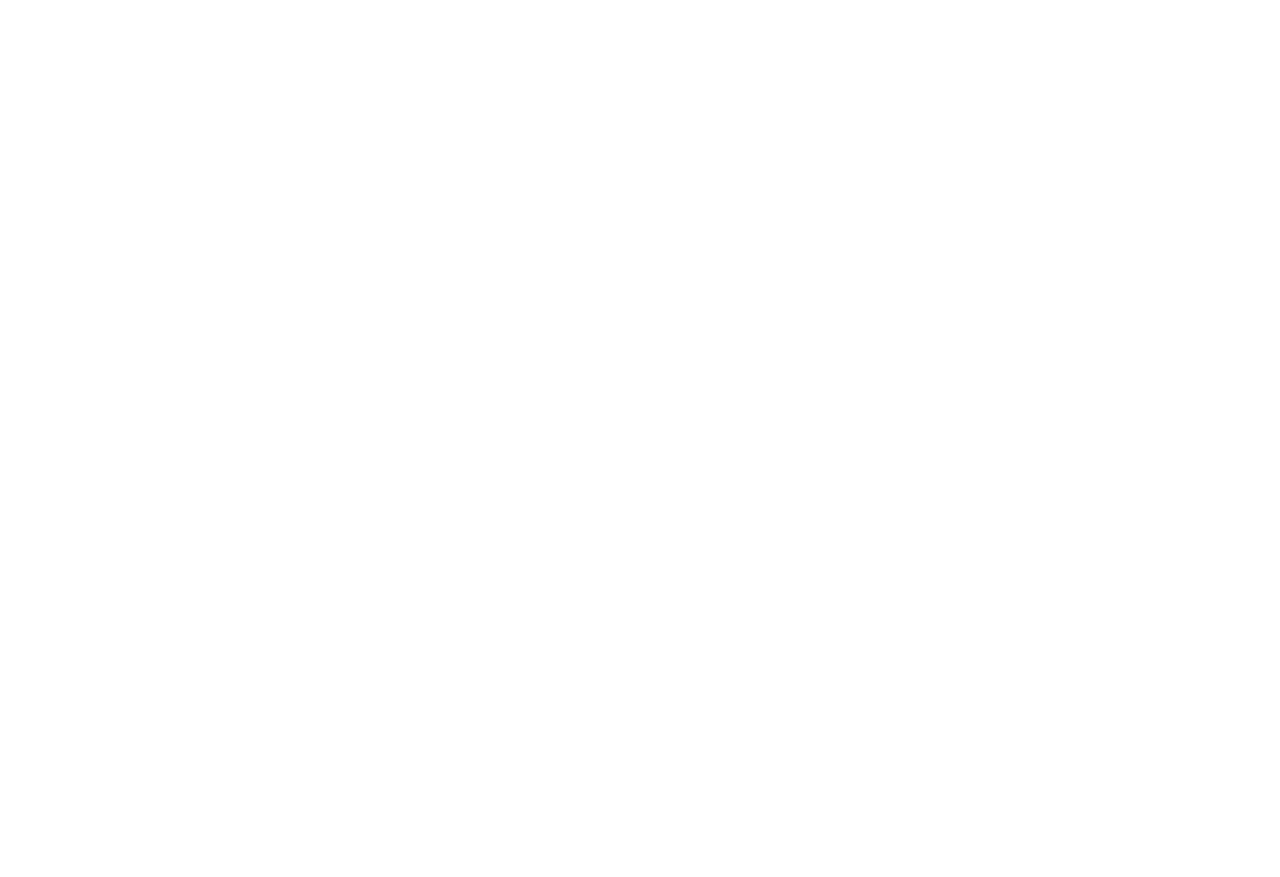
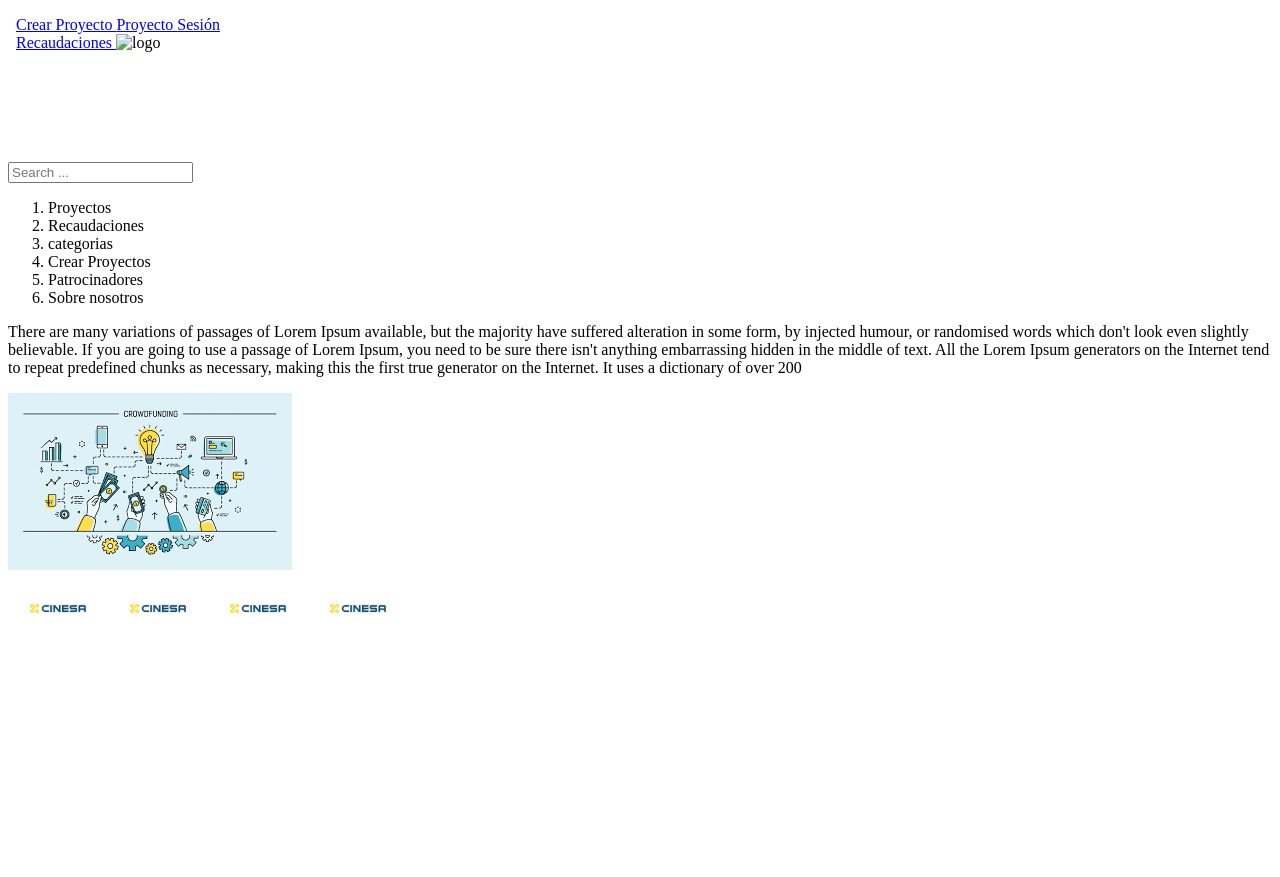
Before and after one commit to joanperezs/DIW-P2, a plain HTML site: page Prototype/src/index.html in a window 1280 px wide. Before the commit the page ends 800 px from the top, so only its background shows below. Drawn offline with Linux system fonts and the light colour scheme.

Commit message:
primeros avaneces

```diff
--- /dev/null
+++ b/Prototype/src/codigo.js
@@ -0,0 +1,42 @@
+/*
+    Función de barra de busqueda
+*/
+function search_web() {
+    let input = document.getElementById('searchbar').value
+    input=input.toLowerCase();
+    let x = document.getElementsByClassName('list');
+
+    for (i = 0; i < x.length; i++) {
+        if (!x[i].innerHTML.toLowerCase().includes(input)) {
+            x[i].style.display="none";
+        }
+        else {
+            x[i].style.display="list-item";
+        }
+    }
+}
+
+/*
+Array/objs para pintar patrocinadores con una función
+*/
+
+var patrocinador =  [{
+        Image : "img/LOGO_CINESA_2.png"
+    },
+    {
+        Image : "img/LOGO_CINESA_2.png"
+    },
+    {
+        Image : "img/LOGO_CINESA_2.png"
+    },
+    {
+        Image : "img/LOGO_CINESA_2.png"
+    }
+    ]
+
+
+
+    for (let i = 0; i < patrocinador.length; i++) {
+      document.getElementById('patrocinadores').innerHTML +=
+        "<div class='patrocinador'>" + '<img src ='+patrocinador[i].Image +'>'+ '</div>'
+    }
--- a/Prototype/src/header.html
+++ b/Prototype/src/header.html
@@ -9,6 +9,18 @@
 <body>
     <header>
 
+            <div class="fixed-header">
+                <div class="container">
+                    <nav>
+                    <a href="#"> Crear Proyecto </a>
+                    <a href="#"> Proyecto </a>
+                    <a href="#"> Sesión </a>
+                    <a href="#"> Recaudaciones </a>
+                    <img src="" alt="logo" >
+                    </nav>
+                </div>
+            </div>
+
     </header>
 </body>
 </html>
--- a/Prototype/src/index.html
+++ b/Prototype/src/index.html
@@ -5,20 +5,40 @@
     <meta http-equiv="X-UA-Compatible" content="IE=edge">
     <meta name="viewport" content="width=device-width, initial-scale=1.0">
     <title>Yisud</title>
+    <script src="codigo.js" defer></script>
+    <link rel="stylesheet" href="style.css">
 </head>
 <body>
-    <header>
-        <div>
-            <div id="botones">
-
-            </div>
-            <div id="logo">
-
-            </div>
-        </div>
+    <!-- Carga del header-->
+    <header id ="cabecera" class="cargarCabecera">
+        <iframe src="header.html" frameborder="0"></iframe>
     </header>
     <main>
 
+
+        <!-- input tag, barra de busqueda-->
+         <input id="searchbar" onkeyup="search_web()" type="text"
+        name="search" placeholder="Search ...">
+
+        <!-- ordered list lista de busquedas -->
+        <ol id='list'>
+            <li class="listSearch">Proyectos</li>
+            <li class="listSearch">Recaudaciones</li>
+            <li class="listSearch">categorias</li>
+            <li class="listSearch">Crear Proyectos</li>
+            <li class="listSearch">Patrocinadores</li>
+            <li class="listSearch">Sobre nosotros</li>
+        </ol>
+        <!--Presentación-->
+        <div class="intro">
+            <p>There are many variations of passages of Lorem Ipsum available, but the majority have suffered alteration in some form, by injected humour, or randomised words which don't look even slightly believable. If you are going to use a passage of Lorem Ipsum, you need to be sure there isn't anything embarrassing hidden in the middle of text. All the Lorem Ipsum generators on the Internet tend to repeat predefined chunks as necessary, making this the first true generator on the Internet. It uses a dictionary of over 200</p>
+            <img src="img/index.png" alt="">
+        </div>
+
+        <!--Carga de imagenes automatica-->
+        <div id="patrocinadores" >
+
+        </div>
     </main>
     <footer>
 
--- a/Prototype/src/style.css
+++ b/Prototype/src/style.css
@@ -0,0 +1,9 @@
+#patrocinadores {
+    display: flex;
+    height: 300px;
+}
+
+.patrocinador img {
+    width: 100px;
+
+}
```
Also changed, not shown: Prototype/src/img/4F-RKOHD_400x400.jpg (added), Prototype/src/img/LOGO_CINESA_2.png (added), Prototype/src/img/index.png (added), Prototype/src/img/mallorcalive.jpeg (added), Prototype/src/img/primavera-sound.jpg (added).
